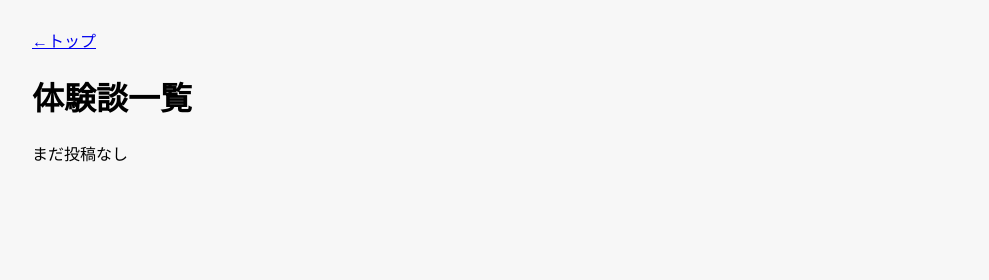
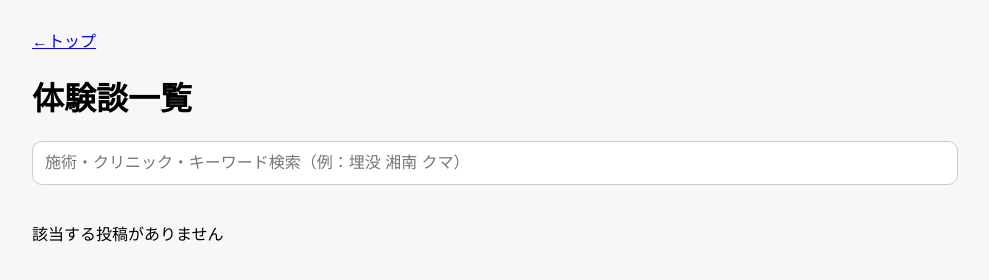
Before and after one commit to akasakasakasu1124-prog/skinlog, a plain HTML site: page list.html in a window 1280 px wide. Shown: the whole page, without its empty margins (158-1147 px from the left). Drawn offline with Linux system fonts and the light colour scheme.

Commit message:
Add files via upload

```diff
--- a/list.html
+++ b/list.html
@@ -14,13 +14,33 @@ body{font-family:sans-serif;background:#f7f7f7;padding:20px;}
 .section-title{font-weight:bold;margin-top:10px;}
 textarea{width:100%;height:80px;margin-top:5px;}
 button{margin-top:8px;padding:6px 12px;cursor:pointer;}
+.searchbox{
+  width:100%;
+  padding:12px;
+  font-size:16px;
+  margin-bottom:20px;
+  border-radius:10px;
+  border:1px solid #ccc;
+}
+.star{
+  font-size:20px;
+  margin:6px 0;
+}
 </style>
 </head>
 
 <body>
 <div class="container">
+
 <a href="index.html">←トップ</a>
 <h1>体験談一覧</h1>
+
+<input
+  id="search"
+  class="searchbox"
+  placeholder="施術・クリニック・キーワード検索（例：埋没 湘南 クマ）"
+  oninput="render()"
+/>
 
 <div id="list"></div>
 </div>
@@ -47,13 +67,13 @@ function editPost(id){
  const p=all.find(x=>x.id===id);
  if(!p)return;
 
- const good=prompt("良かった点を編集",p.good);
+ const good=prompt("良かった点",p.good);
  if(good===null)return;
 
- const bad=prompt("不安・不満を編集",p.bad);
+ const bad=prompt("不安・不満",p.bad);
  if(bad===null)return;
 
- const advice=prompt("注意点を編集",p.advice);
+ const advice=prompt("注意点",p.advice);
  if(advice===null)return;
 
  p.good=good;
@@ -66,10 +86,20 @@ function editPost(id){
 
 function render(){
  const list=document.getElementById("list");
- const all=loadAll();
+ const keyword=document.getElementById("search").value.toLowerCase();
+ let all=loadAll();
+
+ // 検索フィルター
+ if(keyword){
+  all=all.filter(p=>
+   (p.procedure+p.clinic+p.good+p.bad+p.advice)
+   .toLowerCase()
+   .includes(keyword)
+  );
+ }
 
  if(all.length===0){
-  list.innerHTML="<p>まだ投稿なし</p>";
+  list.innerHTML="<p>該当する投稿がありません</p>";
   return;
  }
 
@@ -78,6 +108,8 @@ function render(){
    <div class="meta">
    ${p.procedure}｜${p.region}｜${p.clinic}
    </div>
+
+   <div class="star">満足度：${p.rating}</div>
 
    <div class="section-title">良かった点</div>
    <div>${p.good}</div>
@@ -93,6 +125,7 @@ function render(){
   </div>
  `).join("");
 }
+
 render();
 </script>
 </body>
```
